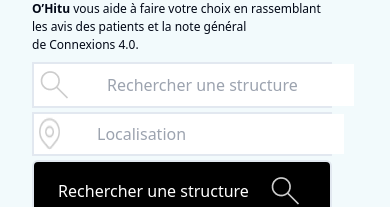
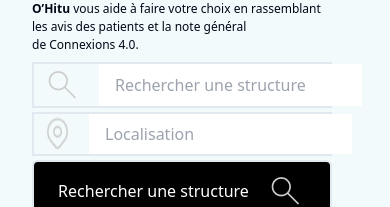
Before and after one commit to JojoELITE/O-Hitu-vite-project, a React (Vite) app: page / in a window 390 px wide. Shown: the part 276-483 px from the top of the page. Built offline with nearby package versions, Linux system fonts and the light colour scheme.

Commit message:
fin de la version mobile , debut desktop

```diff
--- a/src/pages/Home.jsx
+++ b/src/pages/Home.jsx
@@ -89,14 +89,14 @@
                 <div className="lg:flex items-center">
 
                     <div className="lg:py-10 block lg:flex">
-                        <div className=" w-[300px] lg:w-[426.04px] flex lg:h-[70px] border-2 text-[16px] gap-4 bg-white" variant="online">
-                            <img className="lg:h-[66px]" src="assets/material-symbols-light_search.png" alt="logo"/>
+                        <div className=" w-[300px] lg:w-[426.04px] flex lg:h-[70px] border-2 text-[16px] gap-4" variant="online">
+                            <img className="lg:h-[66px] ml-2 lg:ml-0" src="assets/material-symbols-light_search.png" alt="logo"/>
                             <input className="py-2 px-4 outline-none " type="text" placeholder="Rechercher une structure" />
 
                         </div>
 
-                        <div className=" flex w-[300px] lg:w-[426.04px] lg:h-[70px] border-2 text-[16px] gap-4 mt-1 lg:mt-0 bg-white" variant="online">
-                            <img className="lg:h-[44px] sm:block lg:hidden" src="assets/fluent_location-20-regular.png" alt="logo"/>
+                        <div className=" flex w-[300px] lg:w-[426.04px] lg:h-[70px] border-2 text-[16px] gap-4 mt-1 lg:mt-0 " variant="online">
+                            <img className="lg:h-[44px] sm:block lg:hidden ml-2 lg:ml-0" src="assets/fluent_location-20-regular.png" alt="logo"/>
                             <input className="py-2 px-4 outline-none" type="text" placeholder="Localisation" />
                             <img className="lg:h-[44px] lg:block hidden" src="assets/fluent_location-20-regular.png" alt="logo"/>
                         </div>
```
